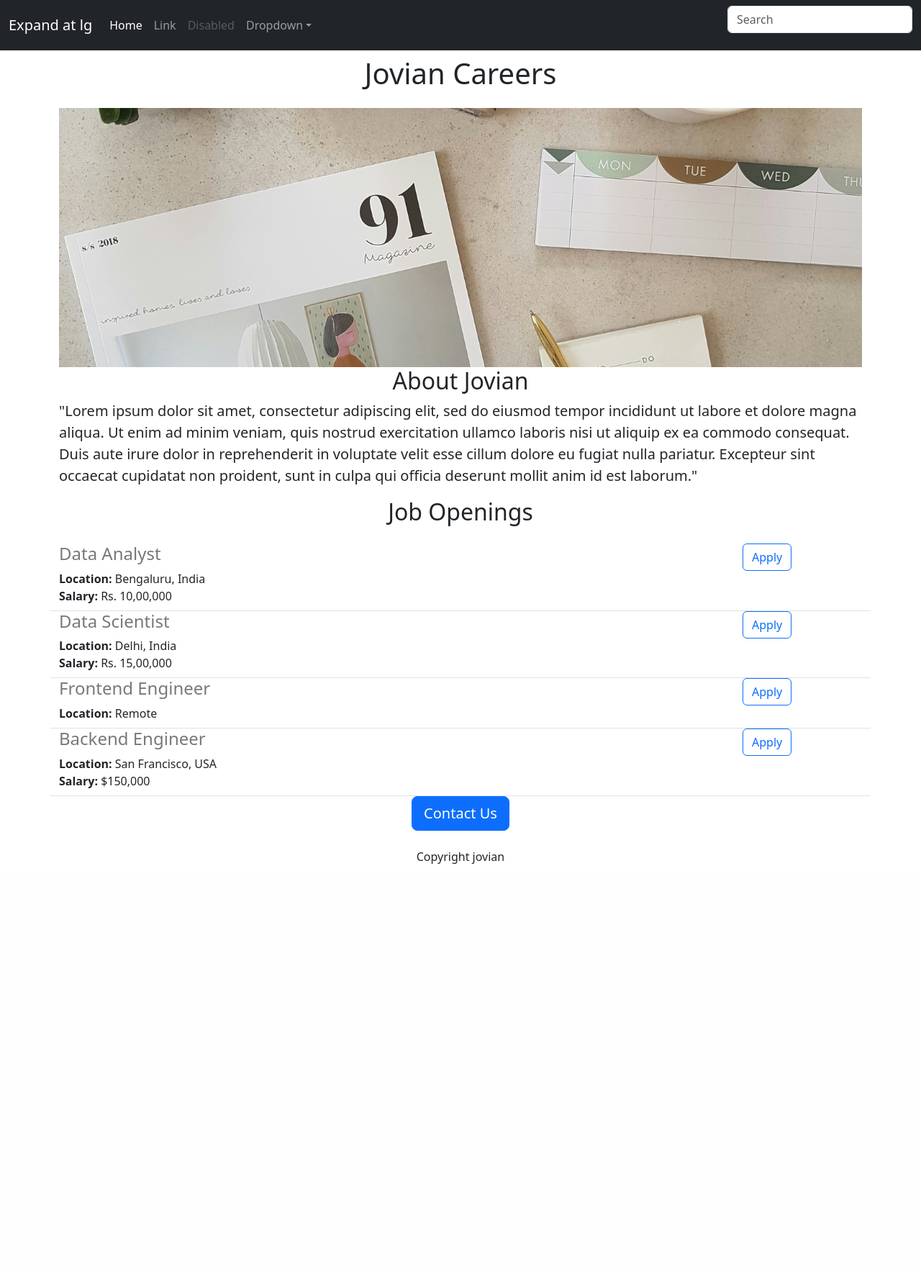
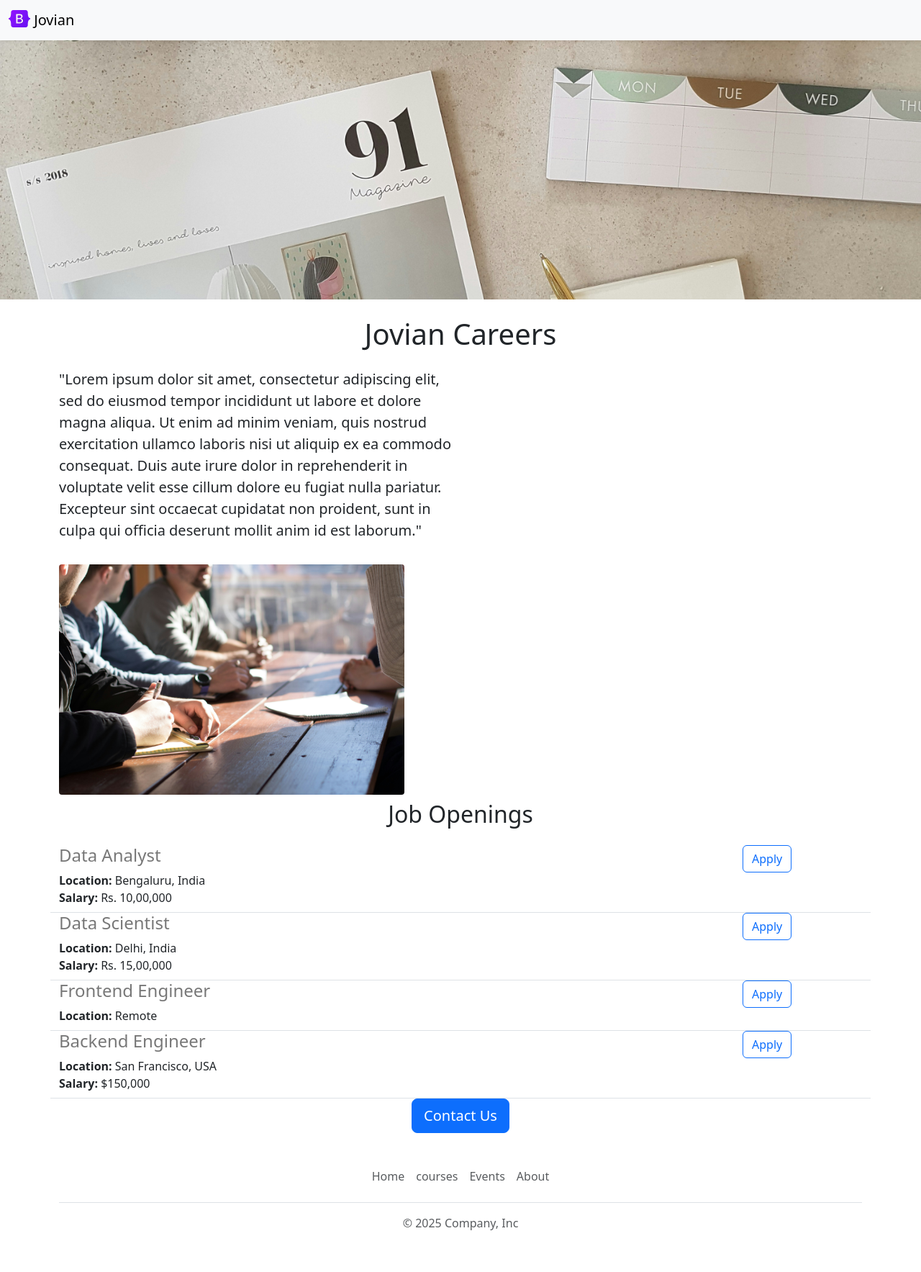
Before and after one commit to Mouhcineelkhalfi/jovian-careers-website, a Flask app: page / in a window 1280 px wide. Shown: the whole page at 72% size. Before the commit the page ends 1200 px from the top, so only its background shows below. Run offline with Flask 3, Linux system fonts and the light colour scheme.

Commit message:
functional and aesthetic improvements

```diff
--- /dev/null
+++ b/templates/footer.html
@@ -0,0 +1,12 @@
+<div class="container">
+        <footer class="py-3 my-4">
+            <ul class="nav justify-content-center border-bottom pb-3 mb-3">
+                <li class="nav-item"><a target="_blank" href="https://www.ai" class="nav-link px-2 text-body-secondary">Home</a></li>
+                <li class="nav-item"><a target="_blank" href="https://jovian.ai/learn" class="nav-link px-2 text-body-secondary">courses</a></li>
+
+                <li class="nav-item"><a target="_blank" href="https://jovian.ai/events" class="nav-link px-2 text-body-secondary">Events</a></li>
+                <li class="nav-item"><a target="_blank" href="https://jovian.ai/about" class="nav-link px-2 text-body-secondary">About</a></li>
+            </ul>
+            <p class="text-center text-body-secondary">&copy; 2025 Company, Inc</p>
+        </footer>
+    </div>
--- a/templates/home.html
+++ b/templates/home.html
@@ -10,16 +10,24 @@
           height:360px;
           width:100%;
           object-fit: cover;
+          margin-bottom: 16px
         }
       </style>
     </head>
     <body>
       {% include 'nav.html' %}
+      <img class="img-fluid" id="banner" src="https://36f8a986-d305-44e3-963b-e062a516a52a-00-1tk78pwo1e2mc.spock.replit.dev:3001/static/banner.jpg">
       <div class="container">
         <h1 class="text-center mt-2 mb-4">{{company_name}} Careers</h1>
-        <img class="img-fluid" id="banner" src="https://36f8a986-d305-44e3-963b-e062a516a52a-00-1tk78pwo1e2mc.spock.replit.dev:3001/static/banner.jpg">
-        <h2 class="text-center">About Jovian</h2>
+
+        <div class="row" style="margin-bottom:16px;">
+          <div class="col-md-6">
         <p class="lead">"Lorem ipsum dolor sit amet, consectetur adipiscing elit, sed do eiusmod tempor incididunt ut labore et  dolore magna aliqua. Ut enim ad minim veniam, quis nostrud exercitation ullamco laboris nisi ut aliquip ex ea commodo consequat. Duis aute irure dolor in reprehenderit in voluptate velit esse cillum dolore eu fugiat nulla pariatur. Excepteur sint occaecat cupidatat non proident, sunt in culpa qui officia deserunt mollit anim id est laborum."</p>
+          </div>
+        </div>
+          <div class="d-none d-md-block col-6">
+          <img src="static/people.jpg" style="height:320px; border-radius:4px">
+        </div>
         <h2 class="text-center mt-2 mb-4">Job Openings</h2>
         <div>
           {% for job in jobs %}
@@ -28,11 +36,11 @@
 
         </div>
         <div class="text-center">
-          <button class="btn btn-primary btn-lg">Contact Us</button>
-          <p class="mt-4">Copyright jovian</p>
+          <a href="mailto:hello@jovian.ia?subject=Question%20about%20job%20openings&body=My%20name%3A%20%3Cyour%20name%3E%0D%0Amy%20questions%3A%20%3Center%20questions%20here%3E" class="btn btn-primary btn-lg">Contact Us</a>
+
         </div>
 
       </div>
-
+      {% include 'footer.html' %}
     </body>
   </html>
--- a/templates/jobitem.html
+++ b/templates/jobitem.html
@@ -9,7 +9,7 @@
     {% endif %}
   </div>
   <div class="col-2">
-    <button type="button" class="btn btn-outline-primary">Apply</button>
+    <a href="mailto:hello@jovian.ai?subject=Application%20for%20{{job['title']}}&body=My%20name%3A%20%3Cyour%20name%20here%3E%0D%0AMy%20Resume%20link%3A%20%3Cresume%20link%3E%0D%0AMy%20LinkedIn%20link%3A%20%3Clinkedin%20link%3E%0D%0A%0D%0A" type="button" class="btn btn-outline-primary float-right aligh-middle">Apply</a>
   </div>
 
 </div>
--- a/templates/nav.html
+++ b/templates/nav.html
@@ -1,22 +1,9 @@
-<nav class="navbar navbar-expand-lg navbar-dark bg-dark" aria-label="Fifth navbar example">
-    <div class="container-fluid"> <a class="navbar-brand" href="#">Expand at lg</a>
-        <button class="navbar-toggler" type="button" data-bs-toggle="collapse" data-bs-target="#navbarsExample05" aria-controls="navbarsExample05" aria-expanded="false" aria-label="Toggle navigation">
-        <span class="navbar-toggler-icon"></span> </button>
-        <div class="collapse navbar-collapse" id="navbarsExample05">
-            <ul class="navbar-nav me-auto mb-2 mb-lg-0">
-                <li class="nav-item"> <a class="nav-link active" aria-current="page" href="#">Home</a> </li>
-                <li class="nav-item"> <a class="nav-link" href="#">Link</a> </li>
-                <li class="nav-item"> <a class="nav-link disabled" aria-disabled="true">Disabled</a> </li>
-                <li class="nav-item dropdown"> <a class="nav-link dropdown-toggle" href="#" data-bs-toggle="dropdown" aria-expanded="false">Dropdown</a>
-                    <ul class="dropdown-menu">
-                        <li><a class="dropdown-item" href="#">Action</a></li>
-                        <li><a class="dropdown-item" href="#">Another action</a></li>
-                        <li><a class="dropdown-item" href="#">Something else here</a></li>
-                    </ul>
-                </li>
-            </ul>
-            <form role="search">
-                <input class="form-control" type="search" placeholder="Search" aria-label="Search"> </form>
-        </div>
-    </div>
+<nav class="navbar bg-body-tertiary shadow-sm fixed-top bg-white">
+  <div class="container-fluid">
+    <a class="navbar-brand" href="#">
+      <img src="/static/logo.svg" alt="Logo" width="30" height="24" class="d-inline-block align-text-top">
+      Jovian
+    </a>
+  </div>
 </nav>
+<div style="height:56px;"></div>
```
Also changed, not shown: static/logo.svg (added), static/people.jpg (added).
